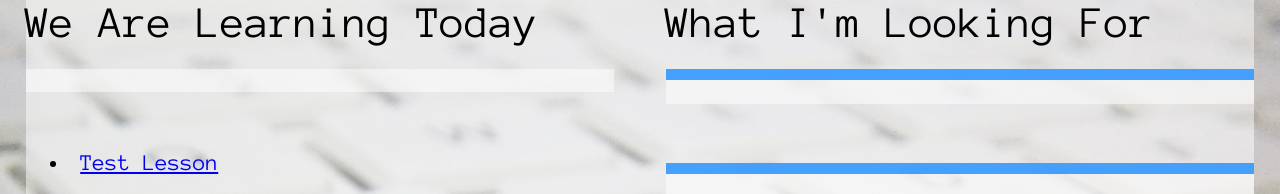
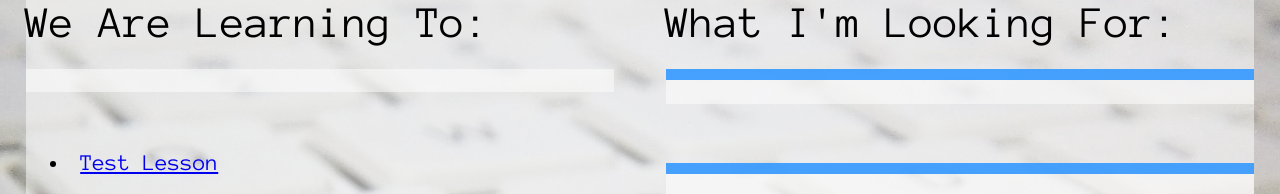
Before and after one commit to MalphasWats/computing.codes, a Jekyll site: the page built from index.html, in a window 1280 px wide. Shown: the top 194 px of the page. Built offline with Jekyll 4.4.1, drawn with Linux system fonts in a browser that asks for light colours; Markdown is read by kramdown in place of the engine named in the settings.

Commit message:
learning to, not today

```diff
--- a/_layouts/default.html
+++ b/_layouts/default.html
@@ -7,7 +7,7 @@
 </head>
 <body>
     <section id="walt">
-        <h1>We Are Learning Today</h1>
+        <h1>We Are Learning To:</h1>
         <ul>
             {% for walt in page.walt %}
             <li>{{ walt }}</li>
@@ -25,7 +25,7 @@
     </section>
 
     <section id="wilf">
-        <h1>What I'm Looking For</h1>
+        <h1>What I'm Looking For:</h1>
         <h2>{{page.wilf_1_levels}}</h2>
         <ul>
             {% for wilf in page.wilf_1_bullets %}
```
